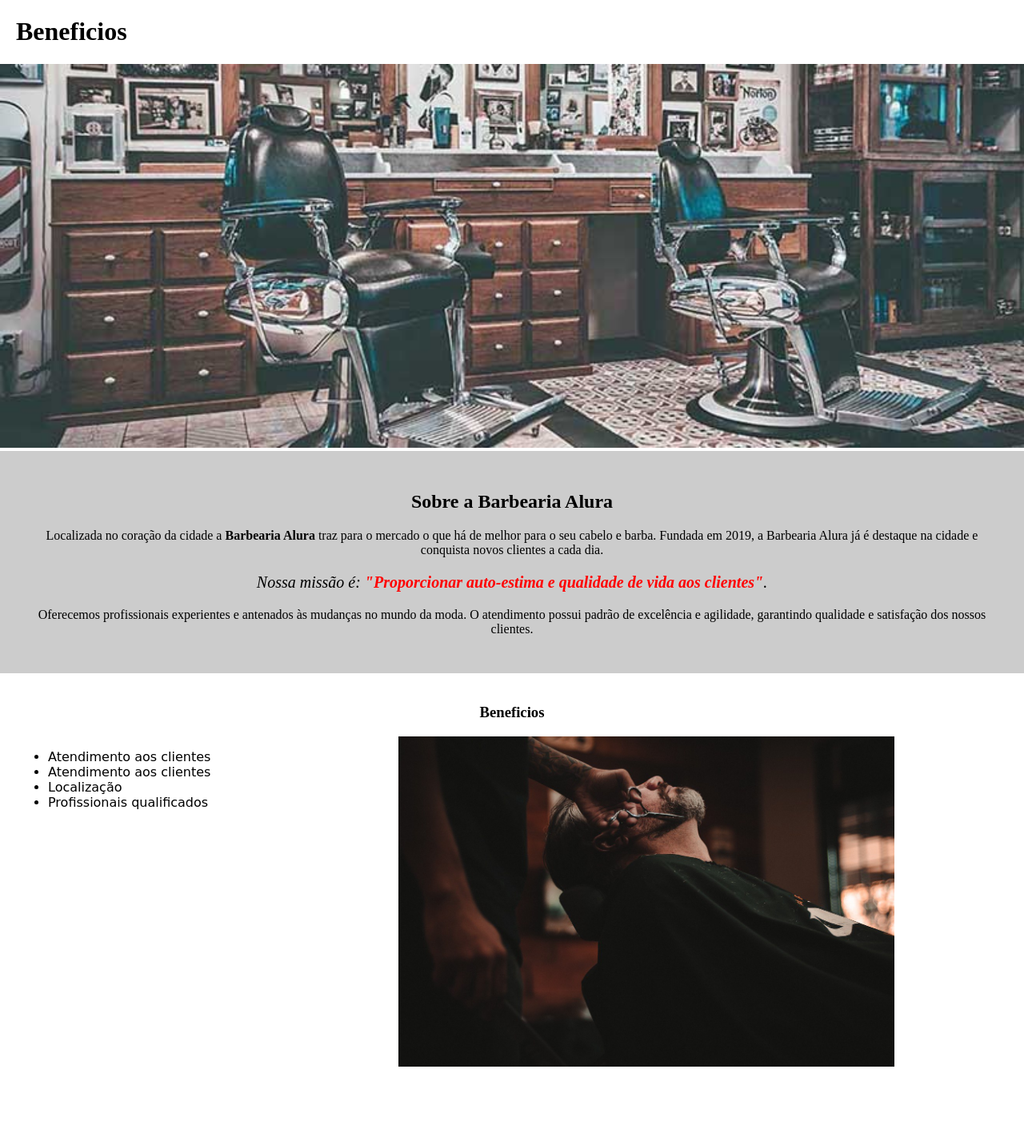
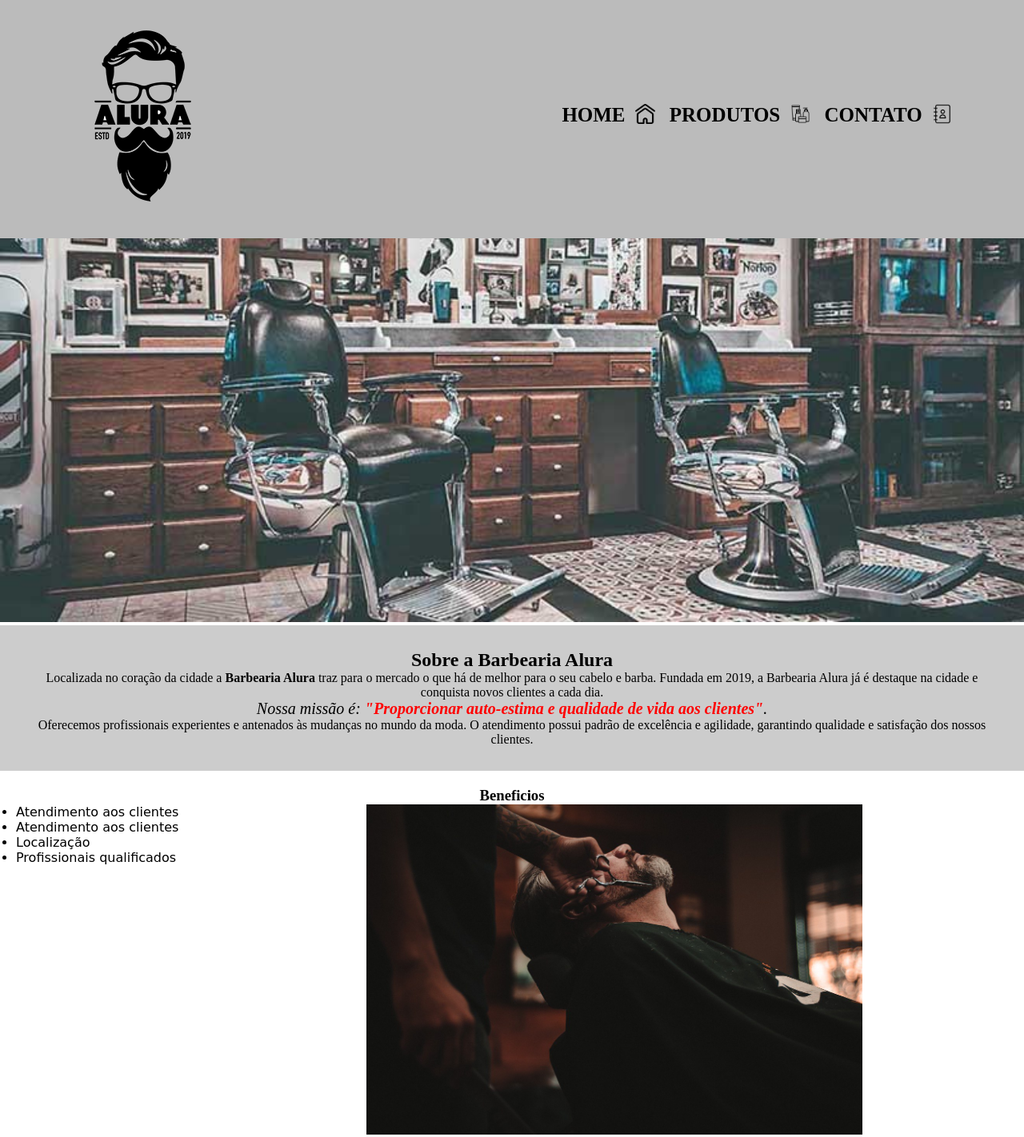
Before and after one commit to GuilhermeRodrigues20/Barbearia-Alura, a plain HTML site: page index.html in a window 1280 px wide. Shown: the top 1422 px of the page at 80% size. Before the commit the page ends 1358 px from the top, so only its background shows below. Drawn offline with Linux system fonts and the light colour scheme.

Commit message:
commit inicial página de contatos

```diff
--- a/index.html
+++ b/index.html
@@ -5,12 +5,23 @@
         <meta charset="utf-8">
         <title>Barbearia Alura</title>
         <link rel="stylesheet" href="./style.css">
+        <link rel="stylesheet" href="./produtos.css">
     </head>
 
     <body>
 
         <header>
-            <h1 class="titulo-principal">Beneficios</h1>
+            <div class="caixa">
+                <h1 class="tm"><img src="./img/logo.png" alt="Logo barbearia Alura"></h1>
+
+                <nav>
+                    <ul>
+                        <li><a href="./index.html">Home <img class="tamanho-imagem-icones" src="./img/icones/pagina-inicial.png" alt="icone home"></a></li>
+                        <li><a href="./produtos.html">Produtos  <img class="tamanho-imagem-icones" src="./img/icones/artigos-de-higiene.png" alt="icone produtos"></a> </li>
+                        <li><a href="./contato.html">Contato  <img class="tamanho-imagem-icones" src="./img/icones/livro-de-contato.png" alt="icone contato"></a> </li>
+                    </ul>
+                </nav>
+            </div>
         </header>
 
         <img id="foto-principal" src="./img/banner.jpg" alt="Banner barbearia Alura">
@@ -28,7 +39,7 @@
         <div class="beneficios">
             <h3 class="texto-centralizado">Beneficios</h2>
 
-            <ul>
+            <ul class="itens">
                 <li class="itens-beneficios">Atendimento aos clientes</li>
                 <li class="itens-beneficios">Atendimento aos clientes</li>
                 <li class="itens-beneficios">Localização</li>
@@ -38,6 +49,9 @@
             <img class="imagem-beneficios" src="./img/beneficios.jpg" alt="Foto beneficios">
         </div>
 
-
+        <footer>
+            <img src="./img/logo-branco.png" alt="Fundo rodapé">
+            <p> &copy; Copyright Barbearia Alura 2022</p>
+        </footer>
     </body>
 </html>
--- a/style.css
+++ b/style.css
@@ -42,7 +42,7 @@ p em strong{
 }
 
 
-ul{
+.itens{
     display: inline-block;
     vertical-align: top;
     width: 20%;
```
Also changed, not shown: contato.html (added, +28 -0 lines), produtos.html (+1 -1 lines), contato.css (added).
